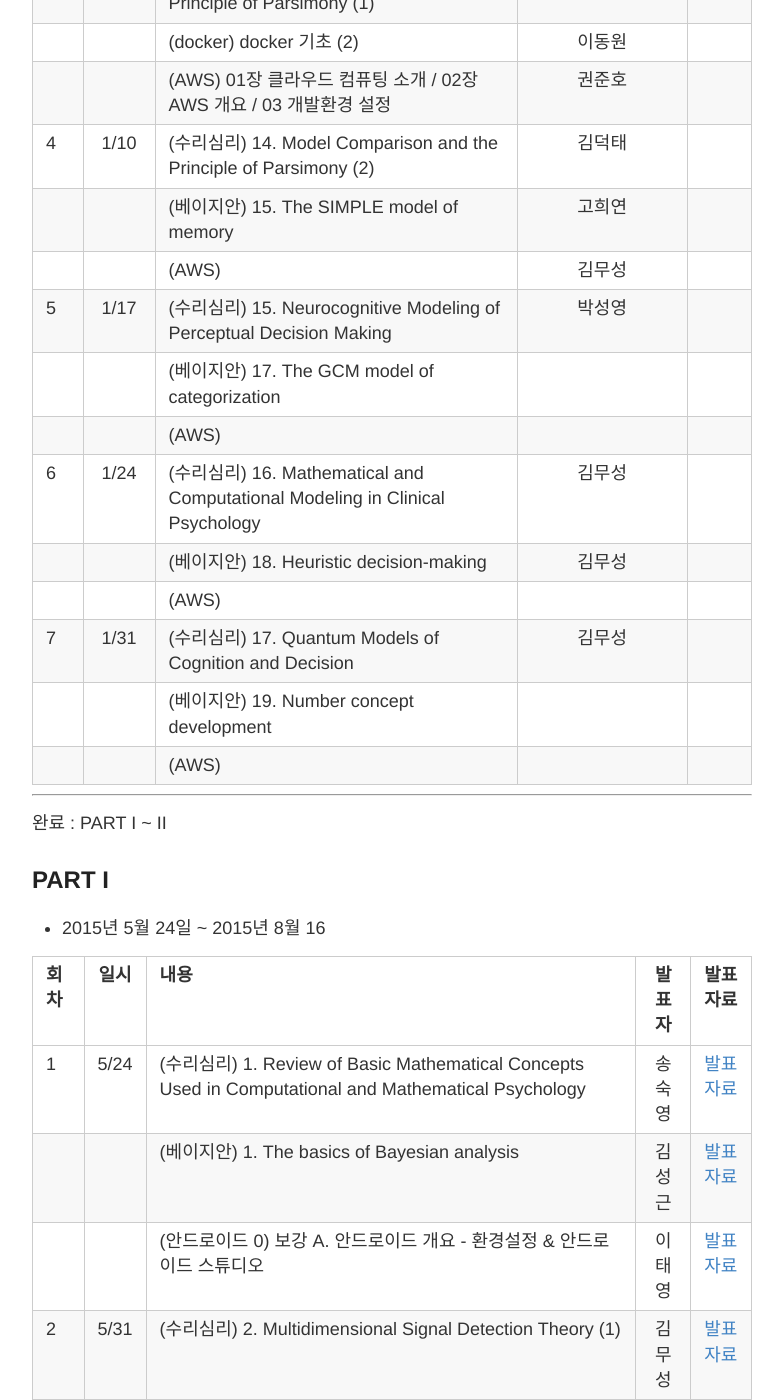
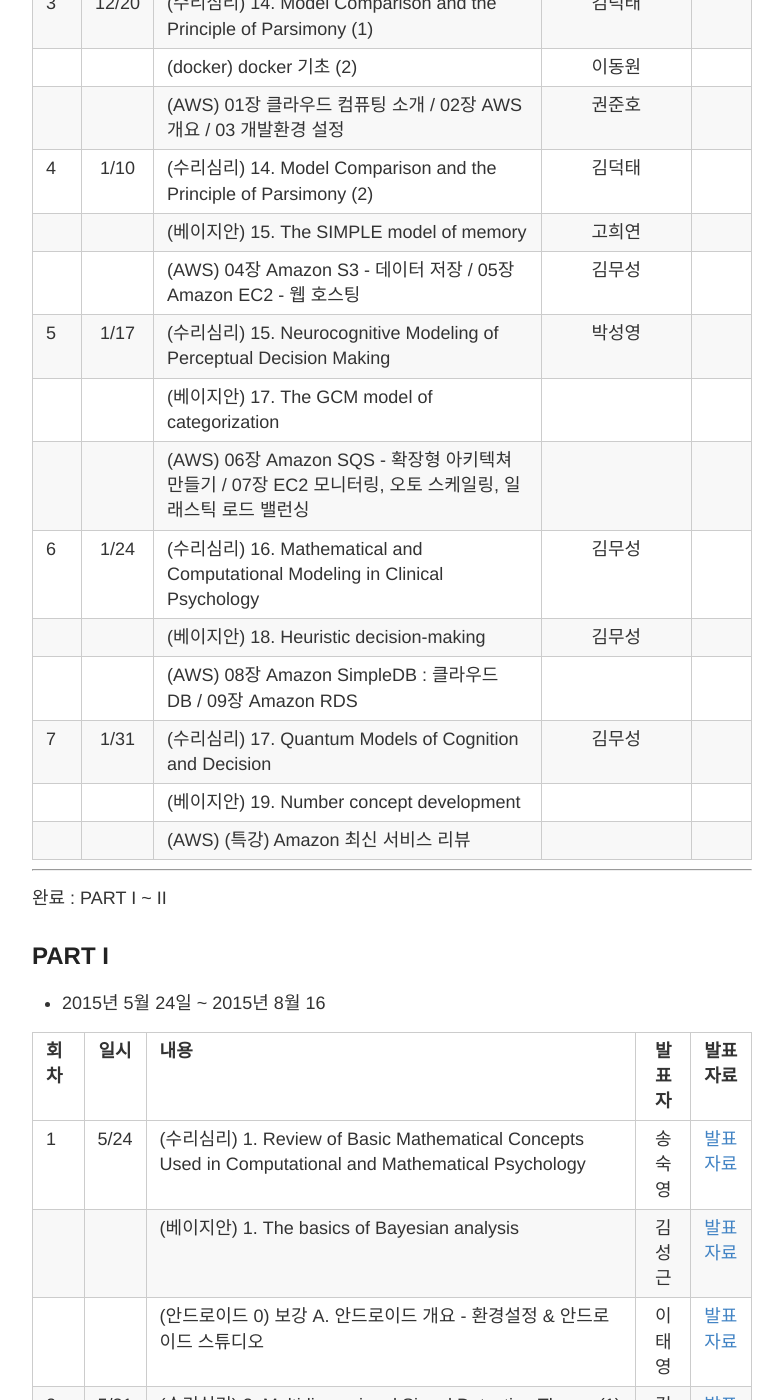
Before and after one commit to psygrammer/coco, a Jekyll site: the page built from _posts/2015-12-29-SCHEDULE.md, in a window 1280 px wide and 1400 px high, scrolled down 768 px. Shown: the whole window, without its empty margins (248-1031 px from the left). Built offline with Jekyll 4.4.1, drawn with Linux system fonts in a browser that asks for light colours; Markdown is read by kramdown in place of the engine named in the settings.

Commit message:
Update 2015-12-29-SCHEDULE.md

```diff
--- a/_posts/2015-12-29-SCHEDULE.md
+++ b/_posts/2015-12-29-SCHEDULE.md
@@ -23,16 +23,16 @@ title: 스터디 일정 & 커리큘럼 & 발표자료
 |   |     |(AWS) 01장 클라우드 컴퓨팅 소개 / 02장 AWS 개요 / 03 개발환경 설정  |권준호 | |
 | 4 | 1/10 |(수리심리) 14. Model Comparison and the Principle of Parsimony (2)   |김덕태 | |
 |   |     |(베이지안) 15. The SIMPLE model of memory  |고희연 | |
-|   |     |(AWS)  |김무성 | |
+|   |     |(AWS)  04장 Amazon S3 - 데이터 저장 / 05장 Amazon EC2 - 웹 호스팅 |김무성 | |
 | 5 | 1/17 |(수리심리) 15. Neurocognitive Modeling of Perceptual Decision Making  | 박성영| |
 |   |     |(베이지안) 17. The GCM model of categorization  | | |
-|   |     |(AWS)  | | |
+|   |     |(AWS) 06장 Amazon SQS - 확장형 아키텍쳐 만들기 / 07장 EC2 모니터링, 오토 스케일링, 일래스틱 로드 밸런싱 | | |
 | 6 | 1/24 |(수리심리) 16. Mathematical and Computational Modeling in Clinical Psychology  |김무성 | |
 |   |     |(베이지안) 18. Heuristic decision-making  |김무성 | |
-|   |     |(AWS)  | | |
+|   |     |(AWS) 08장 Amazon SimpleDB : 클라우드 DB / 09장 Amazon RDS | | |
 | 7 | 1/31 |(수리심리) 17. Quantum Models of Cognition and Decision  | 김무성| |
 |   |     |(베이지안) 19. Number concept development  | | |
-|   |     |(AWS)  | | |
+|   |     |(AWS) (특강) Amazon 최신 서비스 리뷰 | | |
 
 
 -------------
```
